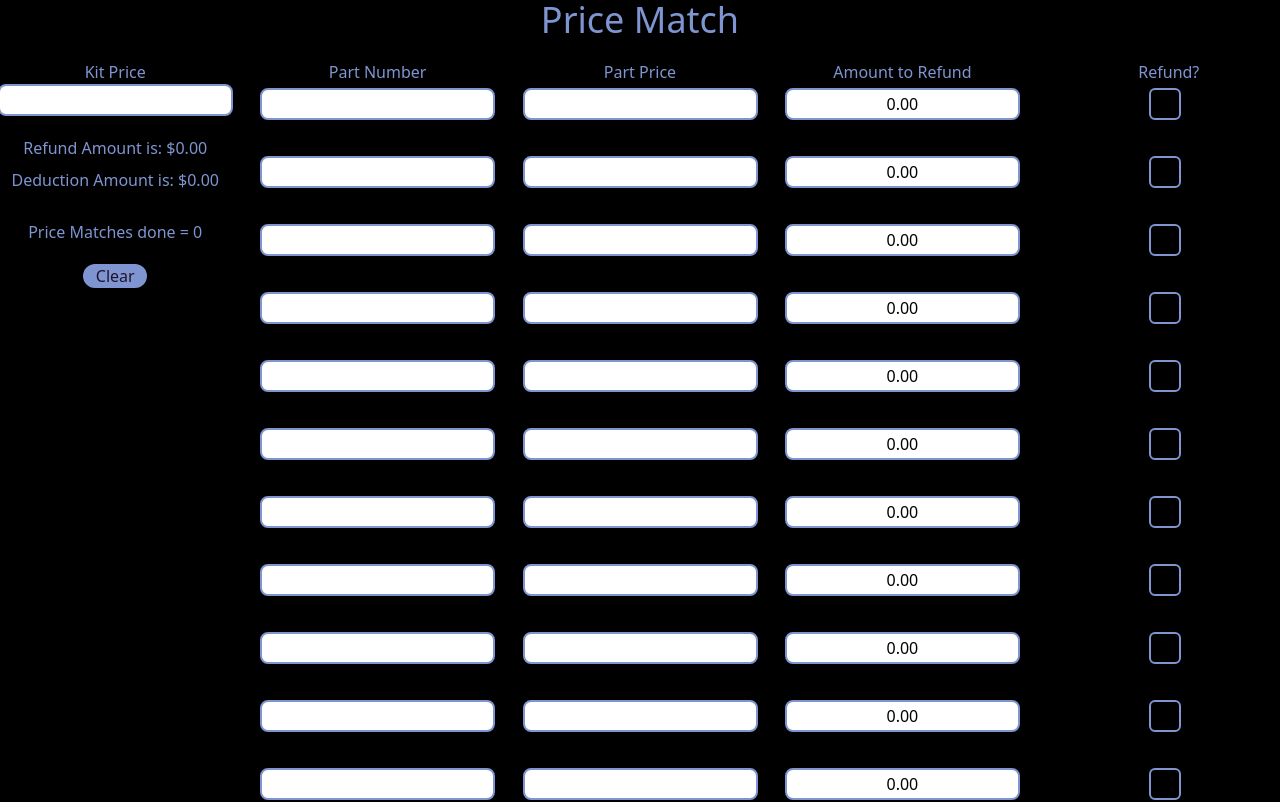
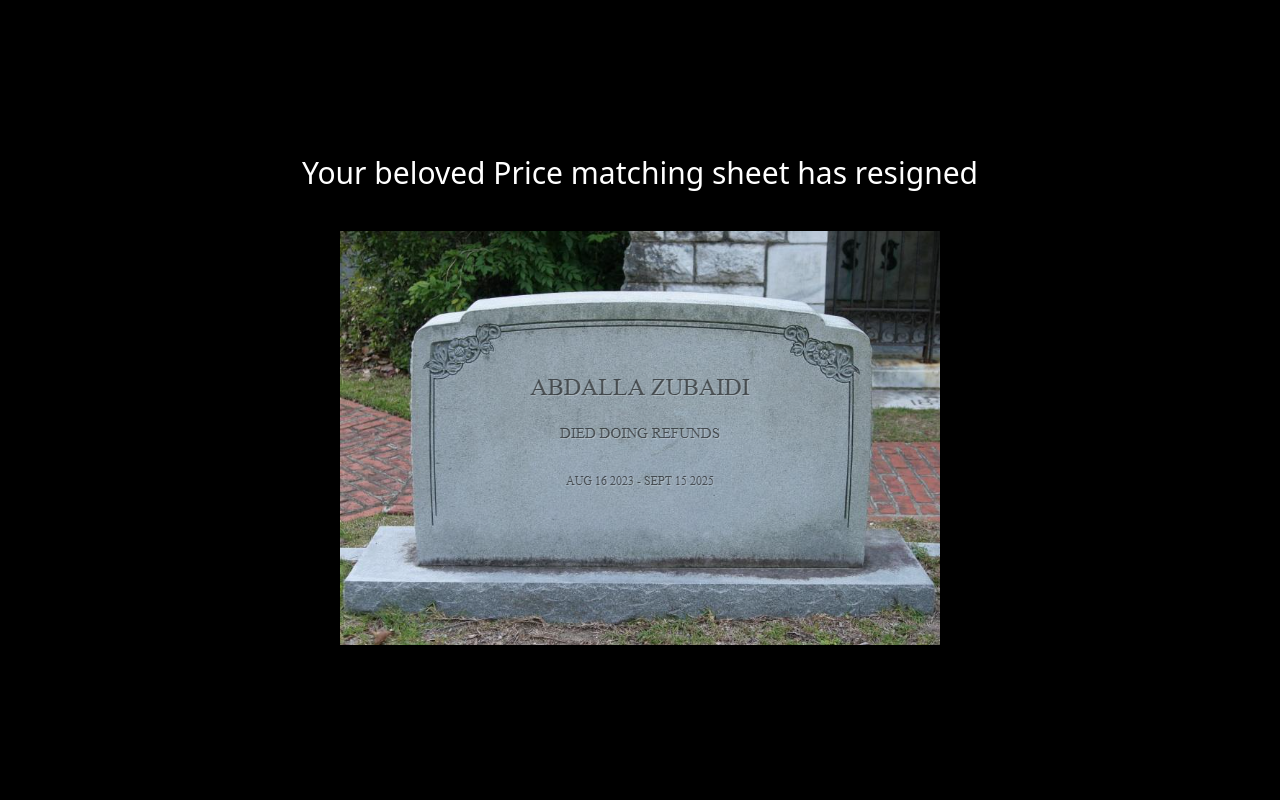
Before and after one commit to Zubaidi-1/PriceMatch, a React (Vite) app: page / in a window 1280 px wide. Shown: the top 802 px of the page. Built offline with nearby package versions, Linux system fonts and the light colour scheme.

Commit message:
taken down

```diff
--- a/src/App.jsx
+++ b/src/App.jsx
@@ -4,182 +4,193 @@ import PartPrices from "./components/PartPrice";
 import RefundPartPrices from "./components/RefundPartAmount";
 import RefundSelector from "./components/RefundSelector";
 import { useState, useEffect } from "react";
-
+import tomb from "/src/tomb.png";
 function App() {
-  const [partPriceTotal, setPartPriceTotal] = useState(Array(25).fill(0));
-  const [ratio, setRatio] = useState(1);
-  const [selectedIndices, setSelectedIndices] = useState([]);
-  const [refund, setRefund] = useState(0); // keep as number
-  const [deduction, setDeduction] = useState(0); // keep as number
-  const [kitPrice, setKitPrice] = useState(0);
-  const [message, setMessage] = useState("");
-
-  // ✅ Load counter once from localStorage
-  const [counter, setCounter] = useState(() => {
-    const saved = localStorage.getItem("counter");
-    return Number.isFinite(Number(saved)) ? Number(saved) : 0;
-  });
-
-  const handleChange = (index) => {
-    setSelectedIndices((prevSelected) =>
-      prevSelected.includes(index)
-        ? prevSelected.filter((i) => i !== index)
-        : [...prevSelected, index]
-    );
-  };
-
-  useEffect(() => {
-    handleRefundDeduct();
-  }, [selectedIndices, partPriceTotal, kitPrice]);
-
-  // ✅ derive message from refund without causing render loops
-  useEffect(() => {
-    const r = Number(refund) || 0;
-    if (r >= 200) {
-      setMessage(`Such a charitable work, ${r.toFixed(2)} ??`);
-    } else if (r >= 100) {
-      setMessage(`${r.toFixed(2)} ? A bit much don't you think?`);
-    } else if (r > 0 && r <= 50) {
-      setMessage(`Only ${r.toFixed(2)} ? How is the customer dealing with it?`);
-    } else if (r === 0) {
-      setMessage(``);
-    } else {
-      setMessage(`A refund of ${r.toFixed(2)}, are you sure about that?`);
-    }
-  }, [refund]);
-
-  const handleRefundDeduct = () => {
-    if (selectedIndices.length > 0) {
-      const refundTotal = selectedIndices.reduce((acc, idx) => {
-        return acc + Number(refundAmountRaw(idx));
-      }, 0);
-
-      const refundRounded = Number(refundTotal.toFixed(2));
-      setRefund(refundRounded);
-
-      if (kitPrice) {
-        const deductionVal = Number((kitPrice - refundTotal).toFixed(2));
-        setDeduction(deductionVal);
-      } else {
-        setDeduction(0);
-      }
-    } else {
-      setRefund(0);
-      setDeduction(0);
-    }
-  };
-
-  const handlePriceChange = (value, index) => {
-    const updated = [...partPriceTotal];
-    updated[index] = value;
-    setPartPriceTotal(updated);
-
-    const sum = updated.reduce((acc, cur) => acc + Number(cur), 0);
-    setRatio(sum !== 0 && kitPrice !== 0 ? kitPrice / sum : 0);
-  };
-
-  const handleKitPriceChange = (e) => {
-    const value = Number(e.target.value);
-    setKitPrice(value);
-
-    const sum = partPriceTotal.reduce((acc, cur) => acc + Number(cur), 0);
-    setRatio(sum !== 0 && value !== 0 ? value / sum : 0);
-  };
-
-  // raw numeric refund for an index
-  const refundAmountRaw = (index) => Number(partPriceTotal[index]) * ratio;
-
-  // formatted for display in the list
-  const refundAmount = (index) => refundAmountRaw(index).toFixed(2);
-
   return (
-    <div className="bg-[#000] min-h-screen">
-      <div className="text-[#7f95d1] text-4xl">Price Match</div>
-      <div className="grid grid-cols-5 gap-8 mt-5">
-        {/* Kit Price */}
-        <div className="justify-self-center self-start">
-          <label className="flex flex-col">
-            <span className="text-[#7f95d1]">Kit Price</span>
-            <input
-              type="number"
-              onChange={handleKitPriceChange}
-              className="rounded-lg h-8 border-2 text-center border-[#7f95d1]"
-            />
-            <span className="text-[#7f95d1] mt-5">
-              Refund Amount is: ${refund.toFixed(2)}
-            </span>
-            <span className="text-[#7f95d1] mt-2">
-              Deduction Amount is: ${deduction.toFixed(2)}
-            </span>
-            <span className="text-[#7f95d1] mt-2">{message}</span>
-            <span className="text-[#7f95d1] mt-5">
-              Price Matches done = {counter}
-            </span>
-            <button
-              onClick={() => {
-                const newValue = counter + 1;
-                localStorage.setItem("counter", String(newValue));
-                location.reload(); // keep the reload behavior
-              }}
-              className="bg-[#7f95d1] text-[#1E152A] rounded-full mt-5 w-16 self-center"
-            >
-              Clear
-            </button>
-          </label>
-        </div>
-
-        {/* Part Numbers */}
-        <div className="justify-self-center self-center">
-          <label className="flex flex-col">
-            <span className="text-[#7f95d1]">Part Number</span>
-            {Array.from({ length: 25 }).map((_, i) => (
-              <PartNumbers key={i} />
-            ))}
-          </label>
-        </div>
-
-        {/* Part Prices */}
-        <div className="justify-self-center self-center">
-          <label className="flex flex-col">
-            <span className="text-[#7f95d1]">Part Price</span>
-            {Array.from({ length: 25 }).map((_, i) => (
-              <PartPrices
-                onPartPriceChange={handlePriceChange}
-                index={i}
-                key={i}
-              />
-            ))}
-          </label>
-        </div>
-
-        {/* Refund amounts */}
-        <div className="justify-self-center self-center">
-          <label className="flex flex-col">
-            <span className="text-[#7f95d1]">Amount to Refund</span>
-            {Array.from({ length: 25 }).map((_, i) => (
-              <RefundPartPrices value={refundAmount(i)} key={i} />
-            ))}
-          </label>
-        </div>
-
-        {/* Refund selector */}
-        <div className="flex flex-wrap justify-self-center self-center">
-          <label className="flex flex-col">
-            <span className="ml-2 text-[#7f95d1]">Refund?</span>
-            <div className="flex flex-col">
-              {Array.from({ length: 25 }).map((_, i) => (
-                <RefundSelector
-                  check={selectedIndices.includes(i)}
-                  onCheck={() => handleChange(i)}
-                  key={i}
-                />
-              ))}
-            </div>
-          </label>
-        </div>
+    <div className="bg-black h-screen flex flex-col gap-10 justify-center items-center">
+      <h1 className="text-white text-3xl">
+        Your beloved Price matching sheet has resigned
+      </h1>
+      <div>
+        <img src={tomb} />
       </div>
     </div>
   );
 }
+//   const [partPriceTotal, setPartPriceTotal] = useState(Array(25).fill(0));
+//   const [ratio, setRatio] = useState(1);
+//   const [selectedIndices, setSelectedIndices] = useState([]);
+//   const [refund, setRefund] = useState(0); // keep as number
+//   const [deduction, setDeduction] = useState(0); // keep as number
+//   const [kitPrice, setKitPrice] = useState(0);
+//   const [message, setMessage] = useState("");
+
+//   // ✅ Load counter once from localStorage
+//   const [counter, setCounter] = useState(() => {
+//     const saved = localStorage.getItem("counter");
+//     return Number.isFinite(Number(saved)) ? Number(saved) : 0;
+//   });
+
+//   const handleChange = (index) => {
+//     setSelectedIndices((prevSelected) =>
+//       prevSelected.includes(index)
+//         ? prevSelected.filter((i) => i !== index)
+//         : [...prevSelected, index]
+//     );
+//   };
+
+//   useEffect(() => {
+//     handleRefundDeduct();
+//   }, [selectedIndices, partPriceTotal, kitPrice]);
+
+//   // ✅ derive message from refund without causing render loops
+//   useEffect(() => {
+//     const r = Number(refund) || 0;
+//     if (r >= 200) {
+//       setMessage(`Such a charitable work, ${r.toFixed(2)} ??`);
+//     } else if (r >= 100) {
+//       setMessage(`${r.toFixed(2)} ? A bit much don't you think?`);
+//     } else if (r > 0 && r <= 50) {
+//       setMessage(`Only ${r.toFixed(2)} ? How is the customer dealing with it?`);
+//     } else if (r === 0) {
+//       setMessage(``);
+//     } else {
+//       setMessage(`A refund of ${r.toFixed(2)}, are you sure about that?`);
+//     }
+//   }, [refund]);
+
+//   const handleRefundDeduct = () => {
+//     if (selectedIndices.length > 0) {
+//       const refundTotal = selectedIndices.reduce((acc, idx) => {
+//         return acc + Number(refundAmountRaw(idx));
+//       }, 0);
+
+//       const refundRounded = Number(refundTotal.toFixed(2));
+//       setRefund(refundRounded);
+
+//       if (kitPrice) {
+//         const deductionVal = Number((kitPrice - refundTotal).toFixed(2));
+//         setDeduction(deductionVal);
+//       } else {
+//         setDeduction(0);
+//       }
+//     } else {
+//       setRefund(0);
+//       setDeduction(0);
+//     }
+//   };
+
+//   const handlePriceChange = (value, index) => {
+//     const updated = [...partPriceTotal];
+//     updated[index] = value;
+//     setPartPriceTotal(updated);
+
+//     const sum = updated.reduce((acc, cur) => acc + Number(cur), 0);
+//     setRatio(sum !== 0 && kitPrice !== 0 ? kitPrice / sum : 0);
+//   };
+
+//   const handleKitPriceChange = (e) => {
+//     const value = Number(e.target.value);
+//     setKitPrice(value);
+
+//     const sum = partPriceTotal.reduce((acc, cur) => acc + Number(cur), 0);
+//     setRatio(sum !== 0 && value !== 0 ? value / sum : 0);
+//   };
+
+//   // raw numeric refund for an index
+//   const refundAmountRaw = (index) => Number(partPriceTotal[index]) * ratio;
+
+//   // formatted for display in the list
+//   const refundAmount = (index) => refundAmountRaw(index).toFixed(2);
+
+//   return (
+//     <div className="bg-[#000] min-h-screen">
+//       <div className="text-[#7f95d1] text-4xl">Price Match</div>
+//       <div className="grid grid-cols-5 gap-8 mt-5">
+//         {/* Kit Price */}
+//         <div className="justify-self-center self-start">
+//           <label className="flex flex-col">
+//             <span className="text-[#7f95d1]">Kit Price</span>
+//             <input
+//               type="number"
+//               onChange={handleKitPriceChange}
+//               className="rounded-lg h-8 border-2 text-center border-[#7f95d1]"
+//             />
+//             <span className="text-[#7f95d1] mt-5">
+//               Refund Amount is: ${refund.toFixed(2)}
+//             </span>
+//             <span className="text-[#7f95d1] mt-2">
+//               Deduction Amount is: ${deduction.toFixed(2)}
+//             </span>
+//             <span className="text-[#7f95d1] mt-2">{message}</span>
+//             <span className="text-[#7f95d1] mt-5">
+//               Price Matches done = {counter}
+//             </span>
+//             <button
+//               onClick={() => {
+//                 const newValue = counter + 1;
+//                 localStorage.setItem("counter", String(newValue));
+//                 location.reload(); // keep the reload behavior
+//               }}
+//               className="bg-[#7f95d1] text-[#1E152A] rounded-full mt-5 w-16 self-center"
+//             >
+//               Clear
+//             </button>
+//           </label>
+//         </div>
+
+//         {/* Part Numbers */}
+//         <div className="justify-self-center self-center">
+//           <label className="flex flex-col">
+//             <span className="text-[#7f95d1]">Part Number</span>
+//             {Array.from({ length: 25 }).map((_, i) => (
+//               <PartNumbers key={i} />
+//             ))}
+//           </label>
+//         </div>
+
+//         {/* Part Prices */}
+//         <div className="justify-self-center self-center">
+//           <label className="flex flex-col">
+//             <span className="text-[#7f95d1]">Part Price</span>
+//             {Array.from({ length: 25 }).map((_, i) => (
+//               <PartPrices
+//                 onPartPriceChange={handlePriceChange}
+//                 index={i}
+//                 key={i}
+//               />
+//             ))}
+//           </label>
+//         </div>
+
+//         {/* Refund amounts */}
+//         <div className="justify-self-center self-center">
+//           <label className="flex flex-col">
+//             <span className="text-[#7f95d1]">Amount to Refund</span>
+//             {Array.from({ length: 25 }).map((_, i) => (
+//               <RefundPartPrices value={refundAmount(i)} key={i} />
+//             ))}
+//           </label>
+//         </div>
+
+//         {/* Refund selector */}
+//         <div className="flex flex-wrap justify-self-center self-center">
+//           <label className="flex flex-col">
+//             <span className="ml-2 text-[#7f95d1]">Refund?</span>
+//             <div className="flex flex-col">
+//               {Array.from({ length: 25 }).map((_, i) => (
+//                 <RefundSelector
+//                   check={selectedIndices.includes(i)}
+//                   onCheck={() => handleChange(i)}
+//                   key={i}
+//                 />
+//               ))}
+//             </div>
+//           </label>
+//         </div>
+//       </div>
+//     </div>
+//   );
+// }
 
 export default App;
```
Also changed, not shown: src/tomb.png (added).
